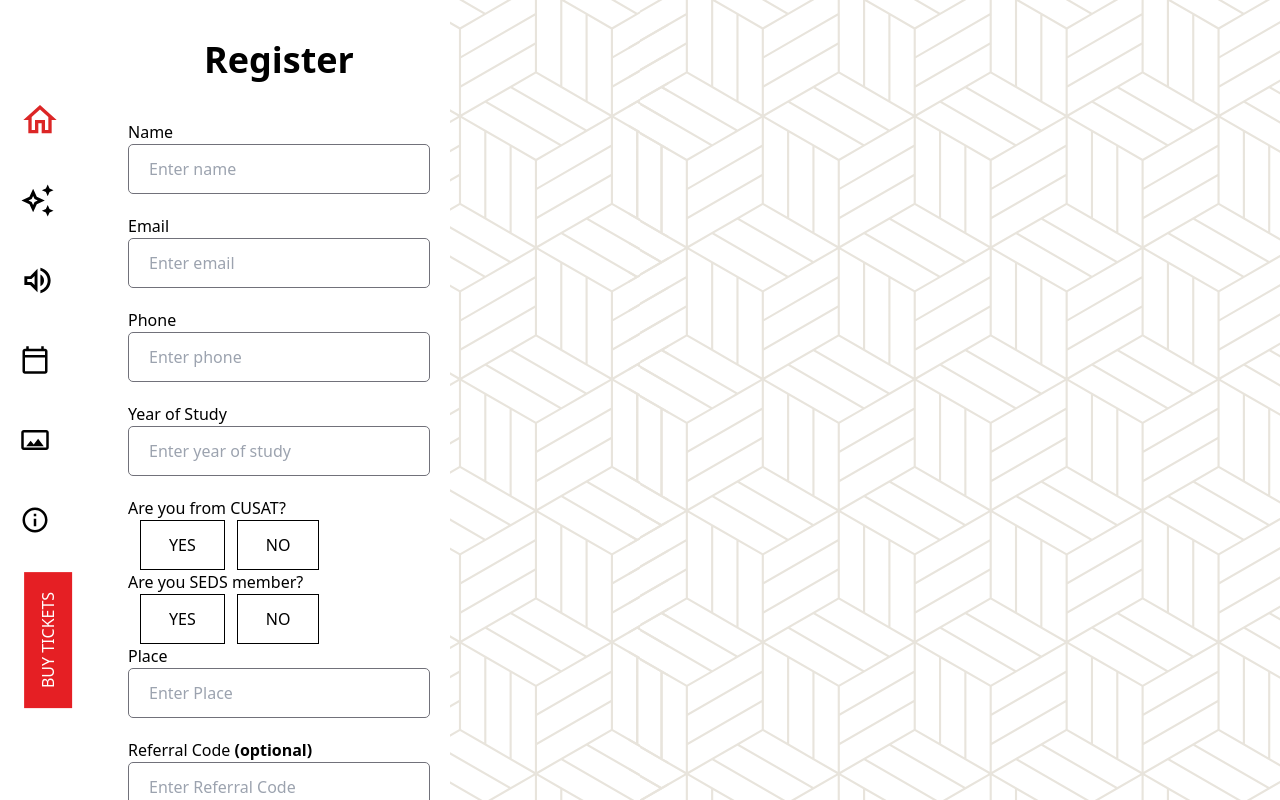
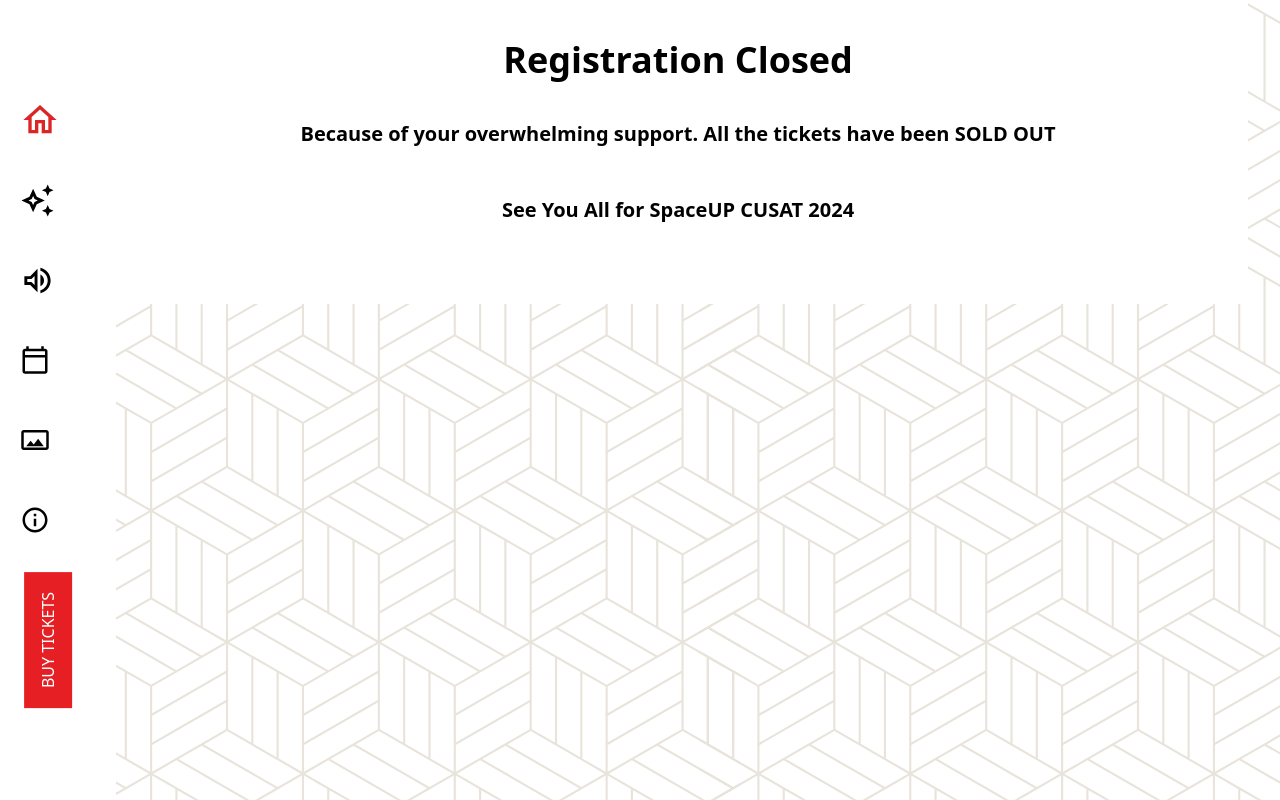
Before and after one commit to SpaceUP-CUSAT-22/landing-2023, a React (Vite) app: page /register in a window 1280 px wide. Shown: the top 800 px of the page. Built offline with nearby package versions, Linux system fonts and the light colour scheme.

Commit message:
closed registration

```diff
--- a/src/pages/Register.jsx
+++ b/src/pages/Register.jsx
@@ -175,10 +175,20 @@
     <>
         <div ref={componentRef} id="form" className='component md:ml-7 relative z-30 h-screen w-[95%]'>
             <div className='flex md:flex-row flex-col'>
-                {!next && <div className='bg-white px-5 py-10 md:w-[30%] w-screen'>
-                    <h2 className='text-center font-semibold md:text-4xl text-3xl'>Register</h2>
+                {/* {!next &&  */}
+                 <div className='bg-white px-5 py-10 w-screen'>
+                    <h2 className='text-center font-semibold md:text-4xl text-3xl'>Registration Closed</h2>
                     <div className='my-10 grid'>
-                        <label htmlFor="" className='text-black text-left mr-3'>Name</label>
+                      <p className='text-center font-semibold md:text-xl text-l'>
+                      Because of your overwhelming support.
+                      All the tickets have been SOLD OUT
+                      </p>
+                      <br />
+                      <br />
+                      <h3 className='text-center font-semibold md:text-xl text-3xl'>
+                      See You All for SpaceUP CUSAT 2024
+                      </h3>
+                        {/*<label htmlFor="" className='text-black text-left mr-3'>Name</label>
                         <input value={formData.name} name="name" onChange={handleInputChange} placeholder="Enter name" className='mb-5 px-5 py-3 rounded-[5px] border-[1.5px] border-zinc-500 ' />
 
                         <label htmlFor="" className='text-black text-left mr-3'>Email</label>
@@ -209,11 +219,12 @@
                         <input value={formData.referralCode} name="referralCode" onChange={handleInputChange} type="text" placeholder="Enter Referral Code" className='mb-5 px-5 py-3 rounded-[5px] border-[1.5px] border-zinc-500 ' />
                         <p className='text-black text-lg my-5'>*Refreshments and lunch included</p>
                         <button onClick={handleNext} className='px-10 py-3 text-white bg-[#E51F24] text-center'>NEXT</button>
-                        {error && <p className='text-red-500 text-xl my-5 font-bold text-center'>{error}</p>}
+                        {error && <p className='text-red-500 text-xl my-5 font-bold text-center'>{error}</p>} */}
 
                     </div>
-                </div> }
-                {next &&
+                </div>
+                {/* }    */}
+                {/* {next &&
                 <div className='md:ml-20 bg-white px-5 py-10 h-full'>
                     <h1 className='text-black font-bold text-center md:text-4xl text-3xl'>₹{formData.isSEDSMember == "YES" ? '249' : formData.isFromCUSAT == 'YES' ? '299' : '349'}</h1>
                     {formData.isSEDSMember == "YES" ? <img className="w-[400px] my-10" src={twofournine} /> : formData.isFromCUSAT == 'YES' ? <img className="w-[400px] my-10" src={twoninenine} /> : <img className="w-[400px] my-10" src={threefournine} />}
@@ -225,7 +236,7 @@
                         <button onClick={handleSubmit} className='px-7 py-3 border-[1.5px] border-black bg-[#E51F24] text-white border-none'>Submit</button>
                         {error && <p className='text-red-500 text-xl my-5 font-bold text-center'>{error}</p>}
                     </div>
-                </div>}
+                </div>} */}
             </div>
         </div>
         <div className='component'></div>
```
